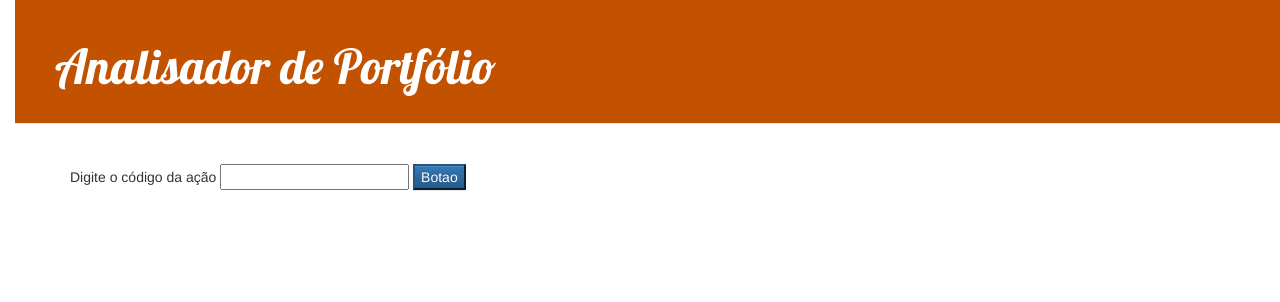
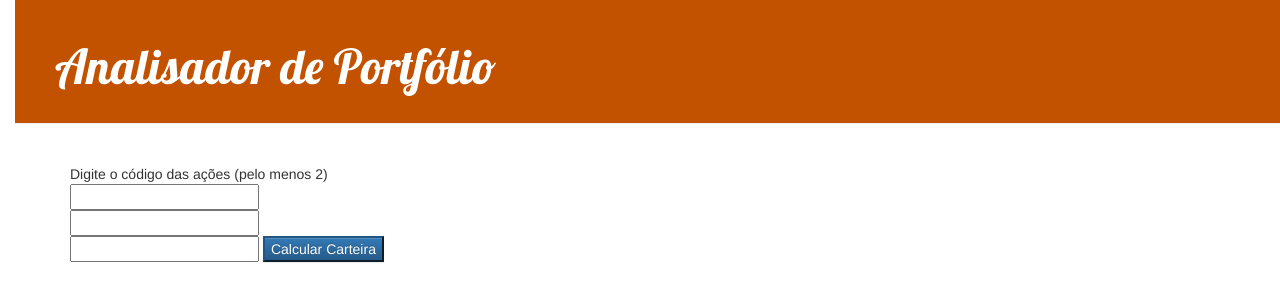
Before and after one commit to bcamera/portfolioAnalyzer, a Django app: template blog/templates/blog/post_detail.html in a window 1280 px wide. Shown: the top 302 px of the page. Run offline with Django 3.2, Linux system fonts and the light colour scheme; the template is opened without the code that fills it, so the values that code supplies are empty; some libraries are stand-ins or nearby versions.

```diff
--- a/blog/templates/blog/post_detail.html
+++ b/blog/templates/blog/post_detail.html
@@ -1,10 +1,5 @@
 {% extends 'blog/base.html' %}
 
-import pandas as pd
-import numpy as np
-import matplotlib.pyplot as plt
-import pandas_datareader.data as web
-from datetime import datetime
 {% block content %}
 <div class="post">
         {% if post.published_date %}
@@ -17,15 +12,19 @@ from datetime import datetime
         {% endif %}
         <h2>{{ post.title }}</h2>
         <p>{{ post.text|linebreaksbr }}</p>
-        Digite o código da ação
-        <input type="text" name="acao" id="acao" value="">
-        <button class="btn-primary" onclick="funcao()">Botao</button>
-        <p>{{acao}}</p>
+        Digite o código das ações (pelo menos 2)
+        <br>
+        <input type="text" name="acao1" id="acao1" value="">
+        <br>
+        <input type="text" name="acao2" id="acao2" value="">
+        <br>
+        <input type="text" name="acao3" id="acao3" value="">
+        <button class="btn-primary" onclick="funcao()">Calcular Carteira</button>
 </div>
 <script>
     function funcao(){
        acao = document.getElementById('acao').value;
-       alert(acao);
+       //alert(acao);
        window.location.href="http://bcamera.pythonanywhere.com/post/1/"+acao+"/teste";
     }
 </script>
```
Also changed, not shown: blog/views.py (+18 -3 lines).
